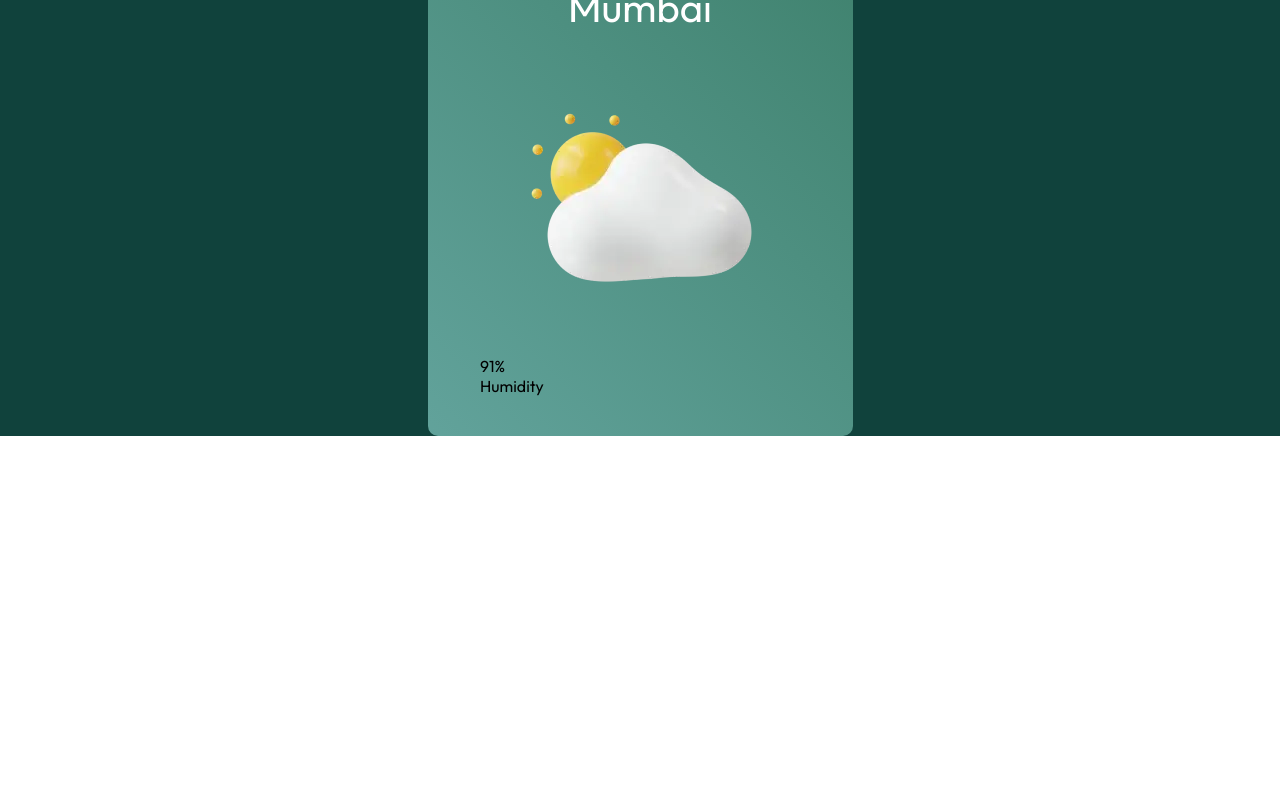
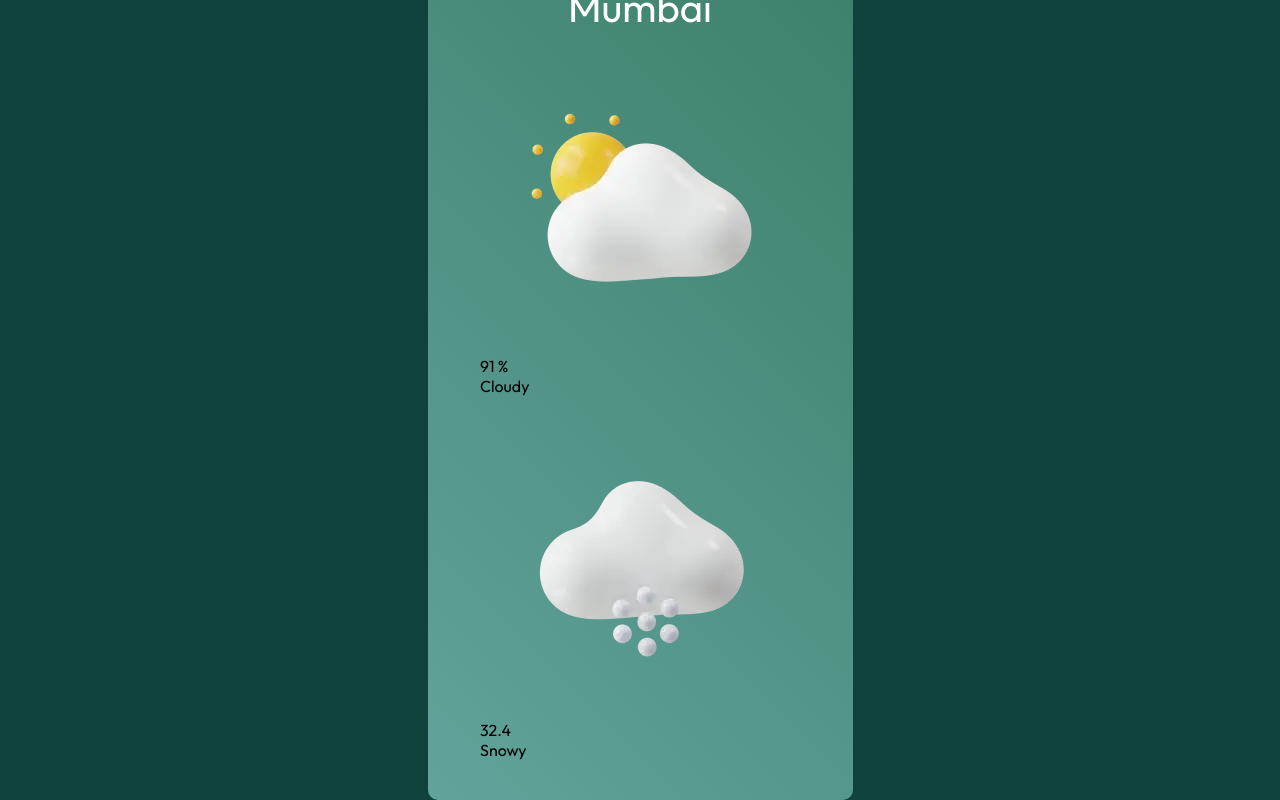
Before and after one commit to Boiyee/Weather-app, a React (Vite) app: page / in a window 1280 px wide. Shown: the part 398-1198 px from the top of the page. Before the commit the page ends 834 px from the top, so only its background shows below. Built offline with nearby package versions, Linux system fonts and the light colour scheme.

Commit message:
Updating component folder

```diff
--- a/src/components/Weather.jsx
+++ b/src/components/Weather.jsx
@@ -25,8 +25,15 @@ const Weather = () => {
         <div className="col">
           <img src={cloudy_icon} alt="" />
           <div>
-            <p>91%</p>
-            <span>Humidity</span>
+            <p>91 %</p>
+            <span>Cloudy</span>
+          </div>
+        </div>
+        <div className="col">
+          <img src={snow_icon} alt="" />
+          <div>
+            <p>32.4</p>
+            <span>Snowy</span>
           </div>
         </div>
       </div>
```
